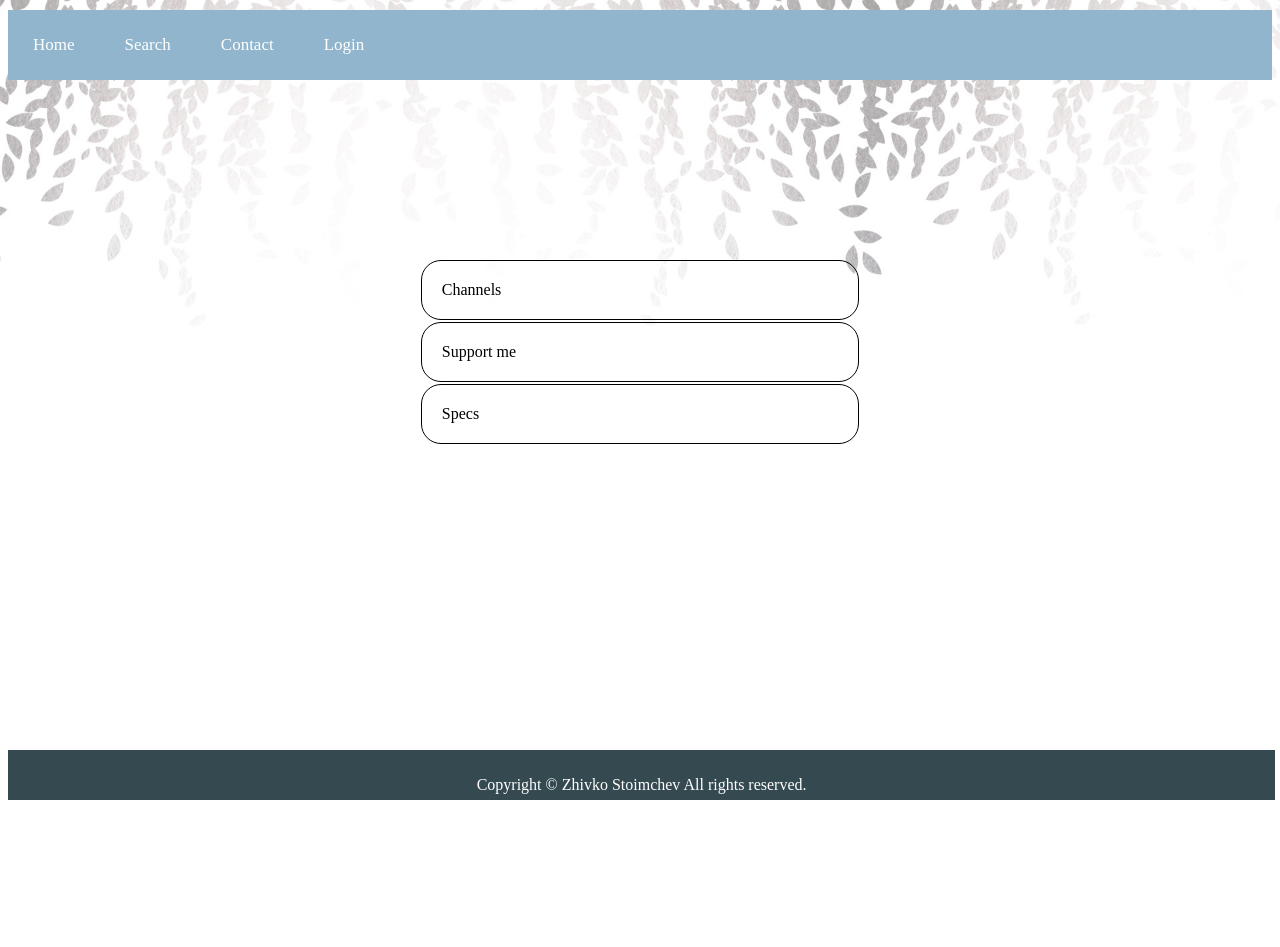
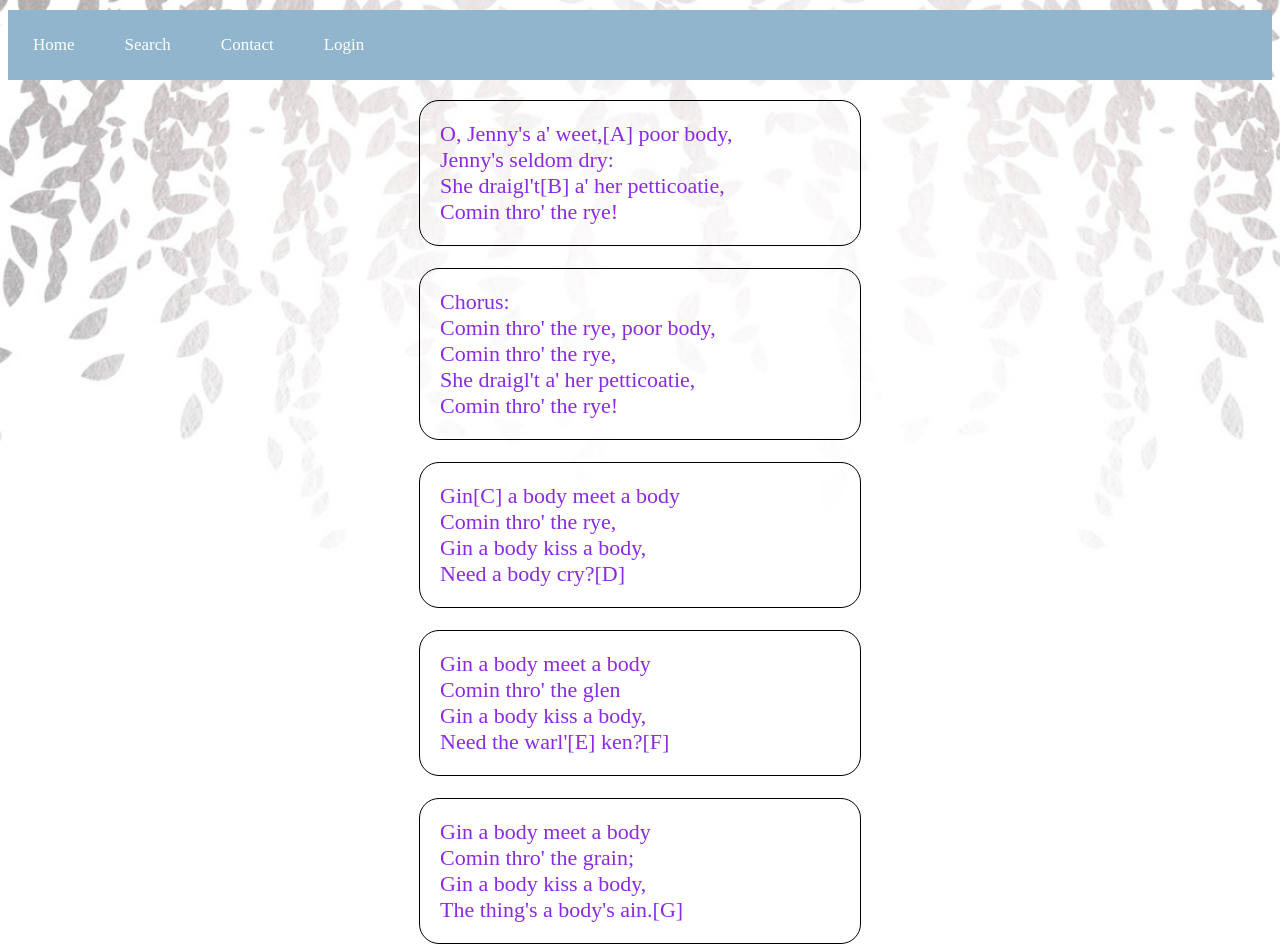
Before and after one commit to zstoimchev/derzike, a plain HTML site: page index.html in a window 1280 px wide. Shown: the top 947 px of the page. Before the commit the page ends 800 px from the top, so only its background shows below. Drawn offline with Linux system fonts and the light colour scheme.

Commit message:
added poem

```diff
--- a/css/body.css
+++ b/css/body.css
@@ -3,3 +3,15 @@ body{
     background-repeat:no-repeat;
     background-size: cover;
 }
+p{
+    width: 400px;
+
+    color: blueviolet;
+    border: 1px  solid black;
+    border-radius: 20px;
+
+    margin-left: auto;
+    margin-right: auto;
+    padding: 20px;
+    font-size: 22px;
+}
--- a/index.html
+++ b/index.html
@@ -19,27 +19,44 @@
         <a href="#"><i class="fa fa-fw fa-user"></i> Login</a>
     </div>
 
-    <br> <br> <br> <br> <br> <br> <br> <br> <br> <br>
 
-    <table style>
-        <div class="table">
-            <tr>
-                <td>Channels</td>
-            </tr>
-            <tr>
-                <td>Support me</td>
-            </tr>
-            <tr>
-                <td>Specs</td>
-            </tr>
-        </div>
-    </table>
 
-    <footer>
-        <div class="footer">
-            <p>Copyright © Zhivko Stoimchev All rights reserved.</p>
-        </div>
-    </footer>
+
+    <p>O, Jenny's a' weet,[A] poor body, <br>
+        Jenny's seldom dry: <br>
+        She draigl't[B] a' her petticoatie, <br>
+        Comin thro' the rye!</p>
+
+    <p>Chorus: <br>
+        Comin thro' the rye, poor body, <br>
+        Comin thro' the rye, <br>
+        She draigl't a' her petticoatie, <br>
+        Comin thro' the rye!</p>
+
+    <p>Gin[C] a body meet a body <br>
+        Comin thro' the rye, <br>
+        Gin a body kiss a body, <br>
+        Need a body cry?[D]</p>
+
+    <p>Gin a body meet a body <br>
+        Comin thro' the glen <br>
+        Gin a body kiss a body, <br>
+        Need the warl'[E] ken?[F]</p>
+
+    <p>Gin a body meet a body <br>
+        Comin thro' the grain; <br>
+        Gin a body kiss a body, <br>
+        The thing's a body's ain.[G]</p>
+
+    <p>A weet - wet <br>
+        B draigl't - draggled <br>
+        C gin - given, in the sense of "if" <br>
+        D cry - call out [for help] <br>
+        E warl - world <br>
+        F ken - know <br>
+        G ain - own</p>
+
+
 </body>
 
 </html>
```
Also changed, not shown: 1 other file.
